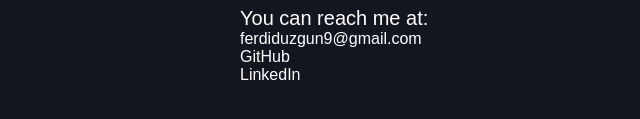
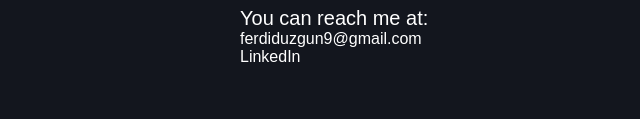
Before and after one commit to ferdisefaduzgun/ferdisefaduzgun.github.io, a plain HTML site: page index.html in a window 1280 px wide. Shown: the part 647-766 px from the top of the page, 0-640 px from the left. Drawn offline with Linux system fonts and the light colour scheme.

Commit message:
Update index.html
updating4

```diff
--- a/index.html
+++ b/index.html
@@ -58,7 +58,7 @@
             <p>You can reach me at:</p>
             <ul class="asd">
                 <li><a href="mailto:ferdiduzgun9@gmail.com">ferdiduzgun9@gmail.com</a></li>
-                <li><a href="https://github.com/ferdisefaduzgun" target="_blank">GitHub</a></li>
+
                 <li><a href="https://www.linkedin.com/in/ferdi-sefa-d%C3%BCzg%C3%BCn-89b8b5274/" target="_blank">LinkedIn</a></li>
             </ul>
         </div>
```
